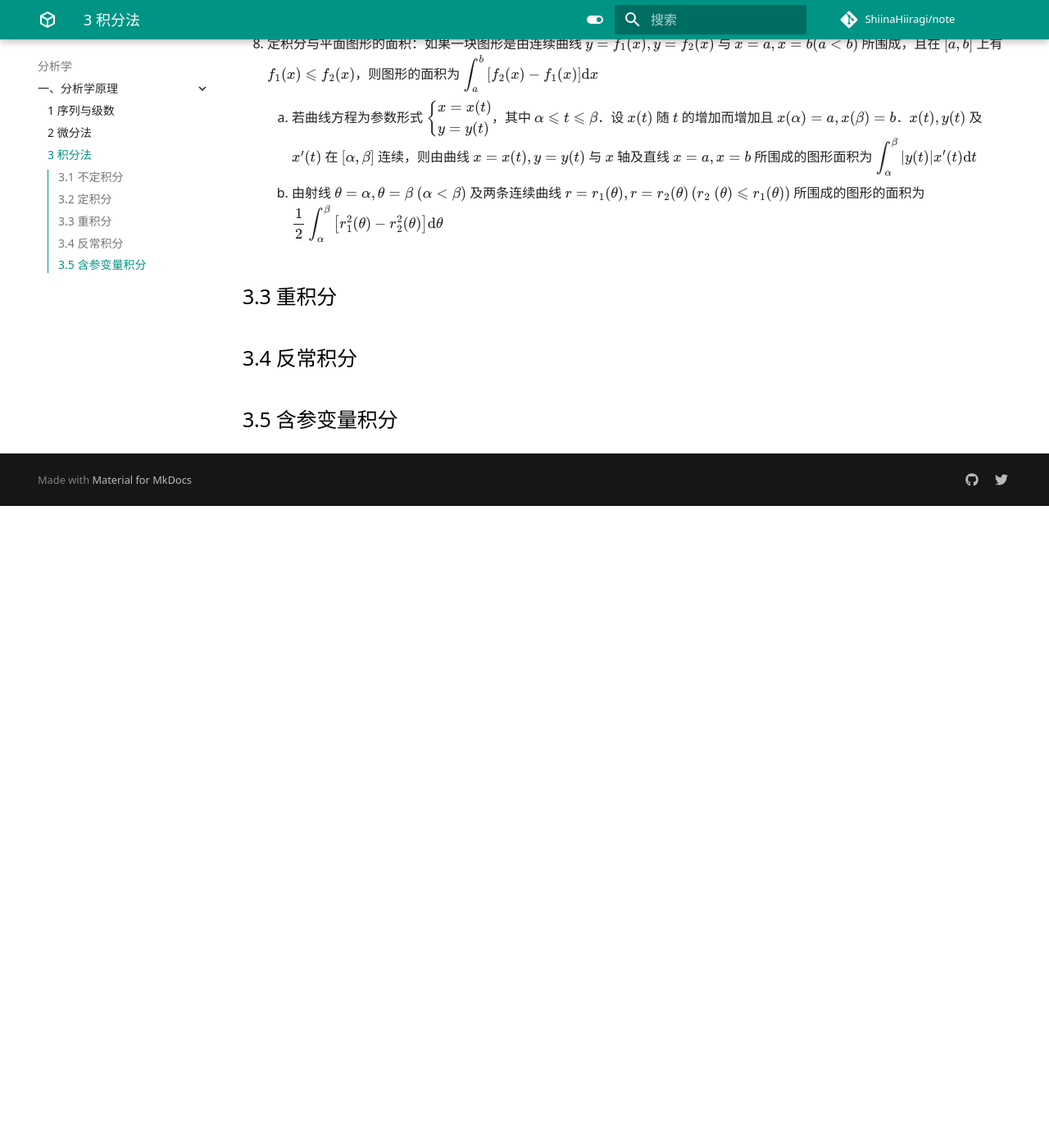
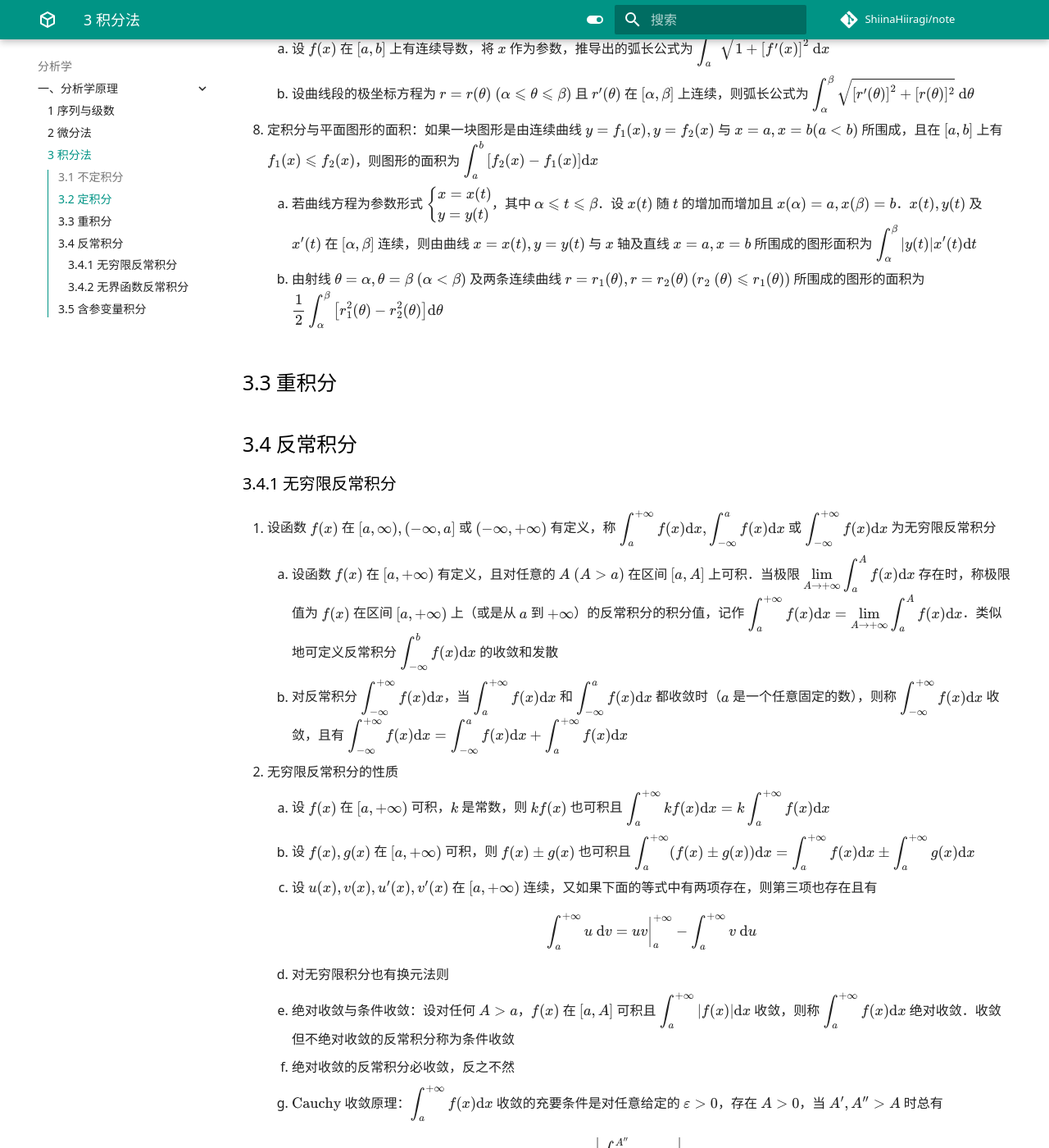
Before and after one commit to ShiinaHiiragi/note, an MkDocs documentation site: the page built from docs/anly/princ/int.md, in a window 1280 px wide and 1400 px high, scrolled down 3603 px. Shown: the whole window at 82% size. Built offline with MkDocs 1.6.1 and Material for MkDocs 9.7.7, drawn with Linux system fonts in a browser that asks for light colours; comment, search, counter and statistics services are not loaded; before the commit the page ends 4220 px from its top, so only the background shows below that; some of the changed text lies outside the part shown.

Commit message:
add half 10

```diff
--- a/docs/anly/princ/int.md
+++ b/docs/anly/princ/int.md
@@ -84,6 +84,8 @@
         \int_a^b f(x) g(x) d x=g(a) \int_a^{\xi} f(x) d x+g(b) \int_{\xi}^b f(x) d x
         $$
 
+        特别地，如果 $g(x)$ 单调递增且 $g(a) \geqslant 0$，则存在 $\xi$ 使得 ${\displaystyle \int_{a}^{b} f(x) g(x) \mathrm{d} x=g(b) \int_{\xi}^{b} f(x) \mathrm{d} x}$；如果 $g(x)$ 单调递减且 $g(b) \geqslant 0$，则存在 $\xi$ 使得 ${\displaystyle \int_{a}^{b} f(x) g(x) \mathrm{d} x=g(a) \int_{a}^{\xi} f(x) \mathrm{d} x}$
+
 6. 微积分基本定理：设 $f(x)$ 在 $[a, b]$ 上连续，$F^{\prime}(x)=$ $f(x)$，则 ${\displaystyle \int_{a}^{b} f(x) \mathrm{d} x=F(b)-F(a)=F(x)\bigg|_{a} ^{b}}$．该公式也被称为 $\text{Newton}-\text{Leibniz}$ 公式
     1. 变限积分：若 $f(x)$ 在 $[a, b]$ 上连续，则函数 ${\displaystyle G(x)=\int_{a}^{t} f(t) \mathrm{d} t}$ 在 $[a, b]$ 上可导且 $G^{\prime}(x)=f(x)$
     2. 定积分的还原：设 $f(x)$ 在 $[a, b]$ 上连续，作代换 $x=\varphi(t)$，其中 $\varphi(t)$ 在闭区间 $[\alpha, \beta]$ 上有连续导数 $\varphi^{\prime}(t)$．当 $\alpha \leqslant t \leqslant \beta$ 时，$a \leqslant \varphi(t) \leqslant b$ 且 $\varphi(\alpha)=a, \varphi(\beta)=b$，则 ${\displaystyle \int_{a}^{b} f(x) \mathrm{d} x=\int_{\alpha}^{\beta} f[\varphi(t)] \varphi^{\prime}(t) \mathrm{d} t}$
@@ -98,5 +100,38 @@
 ## 3.3 重积分
 
 ## 3.4 反常积分
+### 3.4.1 无穷限反常积分
+1. 设函数 $f(x)$ 在 $[a, \infty), (-\infty, a]$ 或 $(-\infty,+\infty)$ 有定义，称 ${\displaystyle \int_{a}^{+\infty} f(x) \mathrm{d} x, \int_{-\infty}^{a} f(x) \mathrm{d} x}$ 或 ${\displaystyle \int_{-\infty}^{+\infty} f(x) \mathrm{d} x}$ 为无穷限反常积分
+    1. 设函数 $f(x)$ 在 $[a,+\infty)$ 有定义，且对任意的 $A \ (A>a)$ 在区间 $[a, A]$ 上可积．当极限 ${\displaystyle \lim _{A \rightarrow+\infty} \int_{a}^{A} f(x) \mathrm{d} x}$ 存在时，称极限值为 $f(x)$ 在区间 $[a,+\infty)$ 上（或是从 $a$ 到 $+\infty$）的反常积分的积分值，记作 ${\displaystyle \int_{a}^{+\infty} f(x) \mathrm{d} x=\lim _{A \rightarrow+\infty} \int_{a}^{A} f(x) \mathrm{d} x}$．类似地可定义反常积分 ${\displaystyle \int_{-\infty}^{b} f(x) \mathrm{d} x}$ 的收敛和发散
+    2. 对反常积分 ${\displaystyle \int_{-\infty}^{+\infty} f(x) \mathrm{d} x}$，当 ${\displaystyle \int_{a}^{+\infty} f(x) \mathrm{d} x}$ 和 ${\displaystyle \int_{-\infty}^{a} f(x) \mathrm{d} x}$ 都收敛时（$a$ 是一个任意固定的数），则称 ${\displaystyle \int_{-\infty}^{+\infty} f(x) \mathrm{d} x}$ 收敛，且有 ${\displaystyle \int_{-\infty}^{+\infty} f(x) \mathrm{d} x=\int_{-\infty}^{a} f(x) \mathrm{d} x+\int_{a}^{+\infty} f(x) \mathrm{d} x}$
+2. 无穷限反常积分的性质
+    1. 设 $f(x)$ 在 $[a,+\infty)$ 可积，$k$ 是常数，则 $k f(x)$ 也可积且 ${\displaystyle \int_{a}^{+\infty} k f(x) \mathrm{d} x=k \int_{a}^{+\infty} f(x) \mathrm{d} x}$
+    2. 设 $f(x), g(x)$ 在 $[a,+\infty)$ 可积，则 $f(x) \pm g(x)$ 也可积且 ${\displaystyle \int_{a}^{+\infty}(f(x) \pm g(x)) \mathrm{d} x=\int_{a}^{+\infty} f(x) \mathrm{d} x \pm \int_{a}^{+\infty} g(x) \mathrm{d} x}$
+    3. 设 $u(x), v(x), u^{\prime}(x), v^{\prime}(x)$ 在 $[a,+\infty)$ 连续，又如果下面的等式中有两项存在，则第三项也存在且有
+
+        $$
+        \int_{a}^{+\infty} u \mathrm{~d} v=u v\bigg|_{a} ^{+\infty}-\int_{a}^{+\infty} v \mathrm{~d} u
+        $$
+
+    4. 对无穷限积分也有换元法则
+3. 绝对收敛与条件收敛：设对任何 $A>a$，$f(x)$ 在 $[a, A]$ 可积且 ${\displaystyle \int_{a}^{+\infty}|f(x)| \mathrm{d} x}$ 收敛，则称 ${\displaystyle \int_{a}^{+\infty} f(x) \mathrm{d} x}$ 绝对收敛．收敛但不绝对收敛的反常积分称为条件收敛
+    1. 绝对收敛的反常积分必收敛，反之不然
+    2. $\text{Cauchy}$ 收敛原理：${\displaystyle \int_{a}^{+\infty} f(x) \mathrm{d} x}$ 收敛的充要条件是对任意给定的 $\varepsilon>0$，存在 $A>0$，当 $A^{\prime}, A^{\prime \prime}>A$ 时总有
+
+        $$
+        \left|\int_{A^{\prime}}^{A^{\prime \prime}} f(x) \mathrm{d} x\right|<\varepsilon
+        $$
+
+4. 收敛性判别：设对于任意 $A>a$，都有 ${\displaystyle \int_{a}^{A} f(x) \mathrm{d} x}$ 存在
+    1. 比较判别法
+        1. 如果 ${\displaystyle \lim _{x \rightarrow+\infty} \dfrac{|f(x)|}{\varphi(x)}=l, 0 \leqslant l<+\infty}$ 且 ${\displaystyle \int_{a}^{+\infty} \varphi(x) \mathrm{d} x}$ 收敛，则积分 ${\displaystyle \int_{a}^{+\infty} f(x) \mathrm{d} x}$ 绝对收敛
+        2. 如果 ${\displaystyle \lim _{x \rightarrow+\infty} \dfrac{|f(x)|}{\varphi(x)}=l, 0<l \leqslant+\infty}$ 且 ${\displaystyle \int_{a}^{+\infty} \varphi(x) \mathrm{d} x}$ 发散，则积分 ${\displaystyle \int_{a}^{+\infty}|f(x)| \mathrm{d} x}$ 发散
+    2. $\text{Cauchy}$ 判别法
+        1. 如果 ${\displaystyle \lim _{x \rightarrow+\infty} \dfrac{|f(x)|}{\dfrac{1}{x^{p}}}=\lim _{x \rightarrow+\infty} x^{p}|f(x)|=l \ (0 \leqslant l<+\infty, p>1)}$，则积分 ${\displaystyle \int_{a}^{+\infty} f(x) \mathrm{d} x}$ 绝对收敛
+        2. 如果 ${\displaystyle \lim _{x \rightarrow+\infty} x^{p}|f(x)|=l}$，而 $0<l \leqslant+\infty, p \leqslant 1$，则 ${\displaystyle \int_{a}^{+\infty}|f(x)| \mathrm{d} x}$ 发散
+    3. $\text{Abel}$ 判别法：如果 $f(x)$ 在 $[a,+\infty)$ 上可积，$g(x)$ 单调有界，则积分 ${\displaystyle \int_{a}^{+\infty} f(x) g(x) \mathrm{d} x}$ 收敛
+    4. $\text{Dirichlet}$ 判别法：如果对任何 $A>a$，都有 ${\displaystyle \left|\int_{a}^{A} f(x) \mathrm{d} x\right| \leqslant K}$，$g(x)$ 单调且当 $x\rightarrow+\infty$ 时趋向于零，则积分 ${\displaystyle \int_{a}^{+\infty} f(x) g(x) \mathrm{d} x}$ 收敛
+
+### 3.4.2 无界函数反常积分
 
 ## 3.5 含参变量积分
```
Also changed, not shown: docs/index.md (+1 -1 lines).
